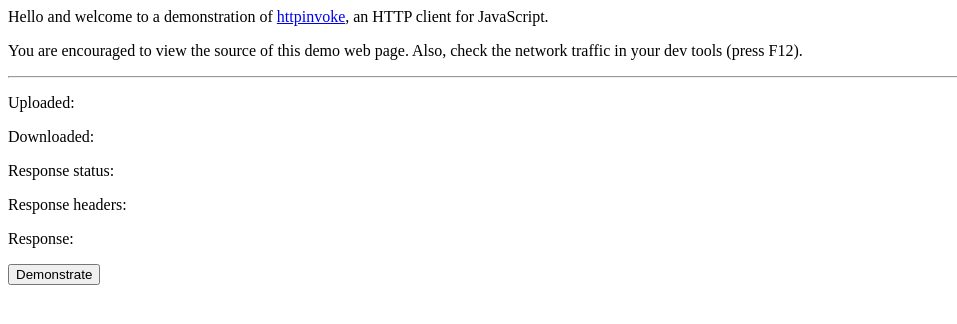
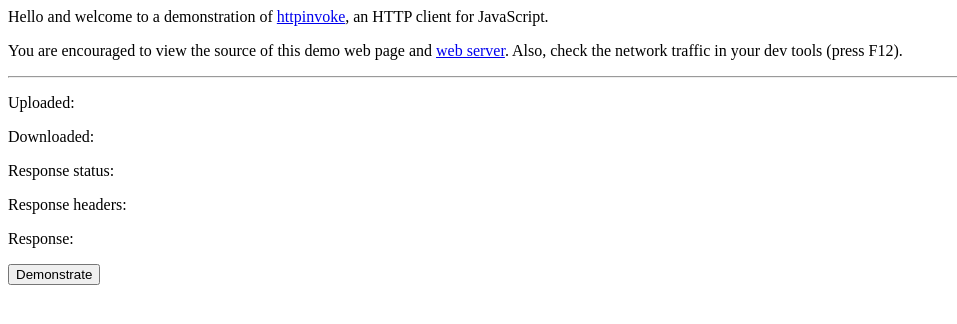
Before and after one commit to jakutis/httpinvoke, a website: page demo/index.html in a window 1280 px wide. Shown: the whole page, without its empty margins (0-957 px from the left). Drawn offline with Linux system fonts and the light colour scheme; files that its build step writes are made by us from their sources.

Commit message:
demo: index.html: add link to web server source code

```diff
--- a/demo/index.html
+++ b/demo/index.html
@@ -4,7 +4,7 @@
     </head>
     <body>
         <p>Hello and welcome to a demonstration of <a href="https://github.com/jakutis/httpinvoke">httpinvoke</a>, an HTTP client for JavaScript.</p>
-        <p>You are encouraged to view the source of this demo web page. Also, check the network traffic in your dev tools (press F12).</p>
+        <p>You are encouraged to view the source of this demo web page and <a href="https://github.com/jakutis/httpinvoke/blob/master/demo/index.js">web server</a>. Also, check the network traffic in your dev tools (press F12).</p>
         <hr>
         <p>Uploaded: <span id="uploaded"></span></p>
         <p>Downloaded: <span id="downloaded"></span></p>
```
